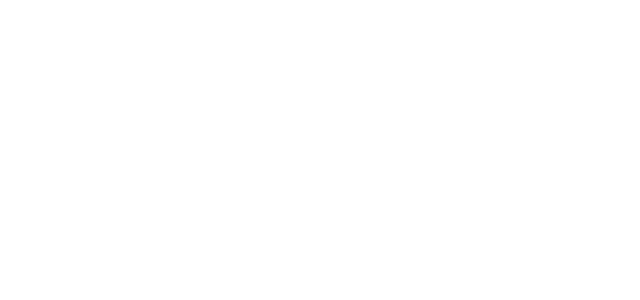
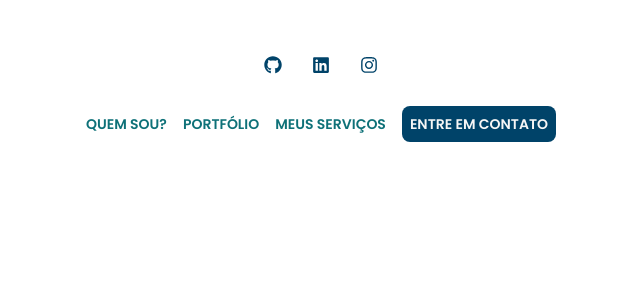
Before and after one commit to mayconviniciusdev/site-mayconviniciusdev, a Next.js app: page / in a window 1280 px wide. Shown: the top 300 px of the page, without its empty margins (319-959 px from the left). Built offline with nearby package versions, Linux system fonts and the light colour scheme.

Commit message:
Adding header

```diff
--- /dev/null
+++ b/src/app/content/header/header.tsx
@@ -0,0 +1,22 @@
+import React from "react";
+
+import { Button } from "@/components/button";
+import { Social } from "@/components/social";
+
+export const Header = () => {
+  return (
+    <div className="my-14">
+      <div className="flex justify-center gap-4 text-blue text-b">
+        <Social/>
+      </div>
+
+      <div className="mt-8 flex justify-center items-center gap-4 font-semibold text-sm text-blue-cyan cursor-pointer">
+        <p>QUEM SOU?</p>
+        <p>PORTFÓLIO</p>
+        <p>MEUS SERVIÇOS</p>
+        <Button/>
+      </div>
+    </div>
+
+  );
+}
--- /dev/null
+++ b/src/app/content/header/index.tsx
@@ -0,0 +1 @@
+export * from './header';
--- a/src/app/page.tsx
+++ b/src/app/page.tsx
@@ -1,8 +1,11 @@
-import Image from "next/image";
+import React from "react";
+
+import { Header } from "./content/header";
 
 const Page = () => {
   return (
     <div>
+      <Header/>
     </div>
   );
 }
--- /dev/null
+++ b/src/components/button.tsx
@@ -0,0 +1,9 @@
+import React from "react";
+
+export const Button = () => {
+  return (
+    <div className="bg-blue p-2 rounded-lg">
+        <p className="text-white">ENTRE EM CONTATO</p>
+    </div>
+  );
+}
--- /dev/null
+++ b/src/components/social.tsx
@@ -0,0 +1,14 @@
+import React from "react";
+import { FontAwesomeIcon } from "@fortawesome/react-fontawesome";
+import { faGithub, faInstagram, faLinkedin } from "@fortawesome/free-brands-svg-icons";
+
+export const Social = () => {
+  return (
+    <div className="flex justify-center gap-4 text-blue text-b">
+      <FontAwesomeIcon icon={faGithub} className="w-8"/>
+      <FontAwesomeIcon icon={faLinkedin} className="w-8"/>
+      <FontAwesomeIcon icon={faInstagram} className="w-8"/>
+    </div>
+
+  );
+}
```
